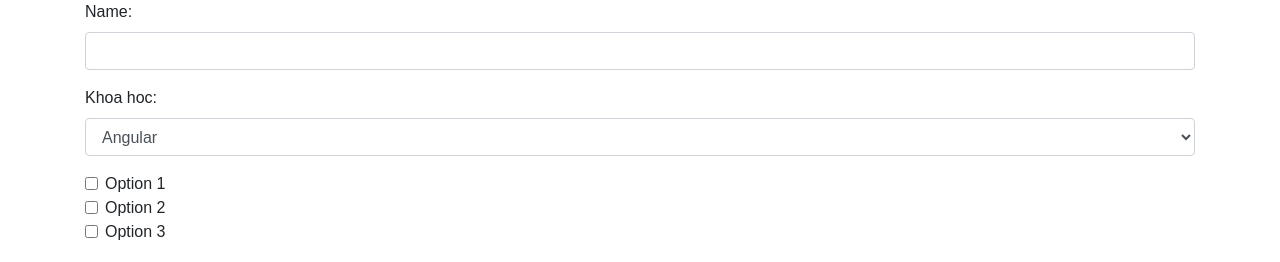
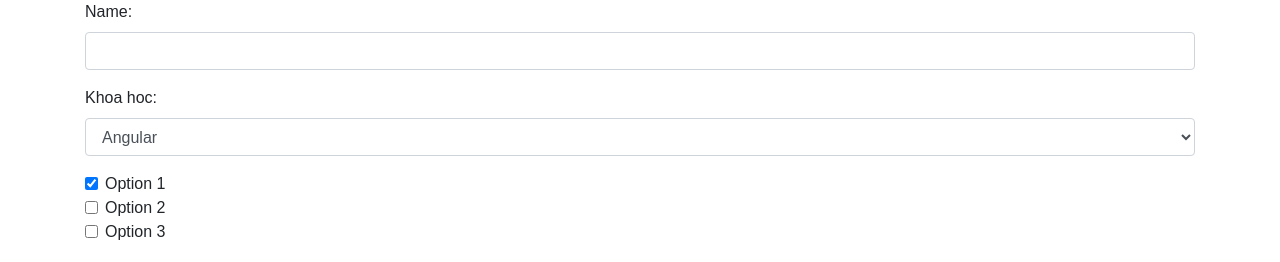
Before and after one commit to TrinhCDanh/Self-learning-Reactjs, a React (Create React App) app in the folder ch02/: page / in a window 1280 px wide. Shown: the top 262 px of the page. Built offline with nearby package versions, Linux system fonts and the light colour scheme.

Commit message:
Form checkbox

```diff
--- a/ch02/src/components/StudyFrm.js
+++ b/ch02/src/components/StudyFrm.js
@@ -7,7 +7,8 @@ export default class StudyFrm extends Component {
     this.state = {
       fullName: '',
       course: 'angular',
-      optradio: 'opt1'
+      optradio: 'opt1',
+      chk1: true
     };
 
     this.handleChange = this.handleChange.bind(this);
@@ -16,7 +17,7 @@ export default class StudyFrm extends Component {
 
   handleChange(event) {
     const target = event.target;
-    const value = target.value;
+    const value = target.type === 'checkbox' ? target.checked : target.value;
     const name = target.name;
 
     this.setState({
@@ -48,7 +49,7 @@ export default class StudyFrm extends Component {
           <div className="form-group">
             <div className="form-check">
               <label className="form-check-label">
-                <input type="checkbox" className="form-check-input" defaultValue />Option 1
+                <input onChange={this.handleChange} checked={this.state.chk1} name="chk1" type="checkbox" className="form-check-input" defaultValue />Option 1
               </label>
             </div>
             <div className="form-check">
```
